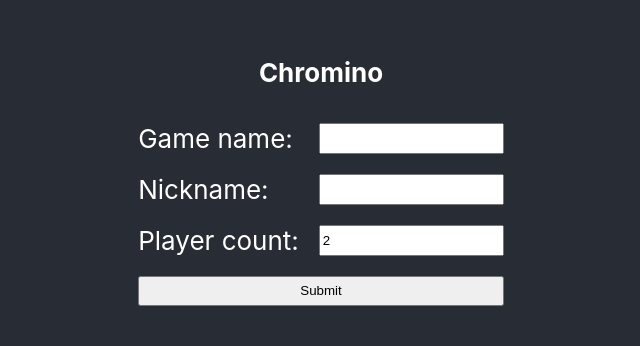
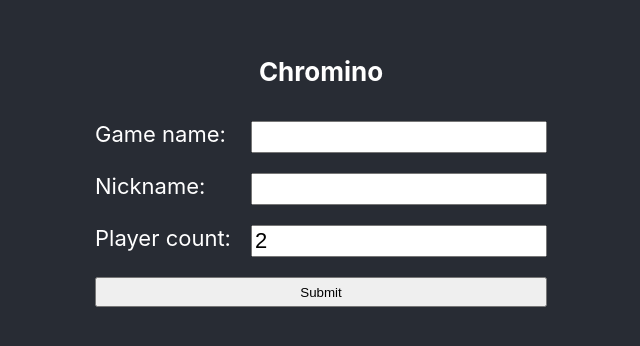
Before and after one commit to aahsk/chromino, a React (Create React App) app in the folder frontend/: page / in a window 1280 px wide. Shown: the part 236-582 px from the top of the page, without its empty margins (319-959 px from the left). Built offline with nearby package versions, Linux system fonts and the light colour scheme.

Commit message:
Font styling fixes

```diff
--- a/frontend/src/GameForm.css
+++ b/frontend/src/GameForm.css
@@ -12,10 +12,12 @@
   margin-bottom: 20px;
   min-width: 100%;
   justify-content: space-between;
+  font-size: calc(10px + 1.5vmin);
 }
 
 .form-text input {
   margin-left: 20px;
+  font-size: calc(10px + 1.5vmin);
 }
 
 .form-submit {
```
